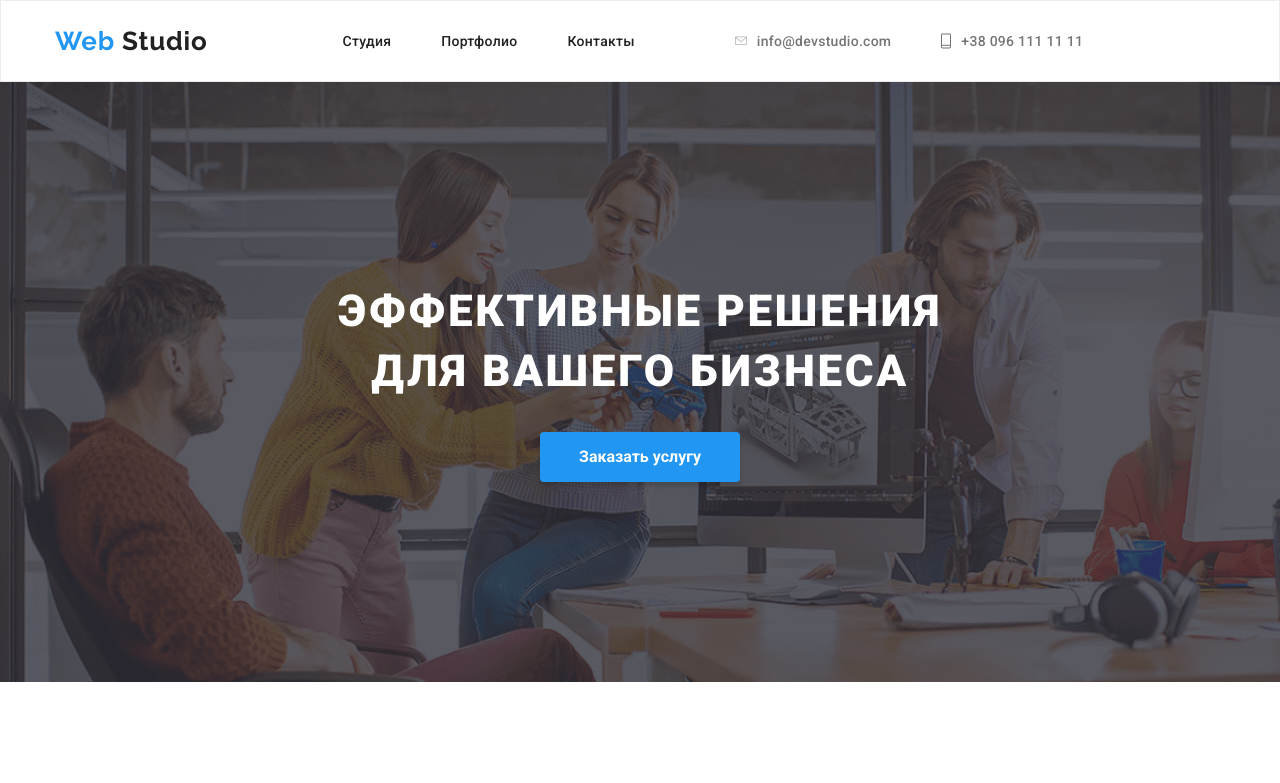
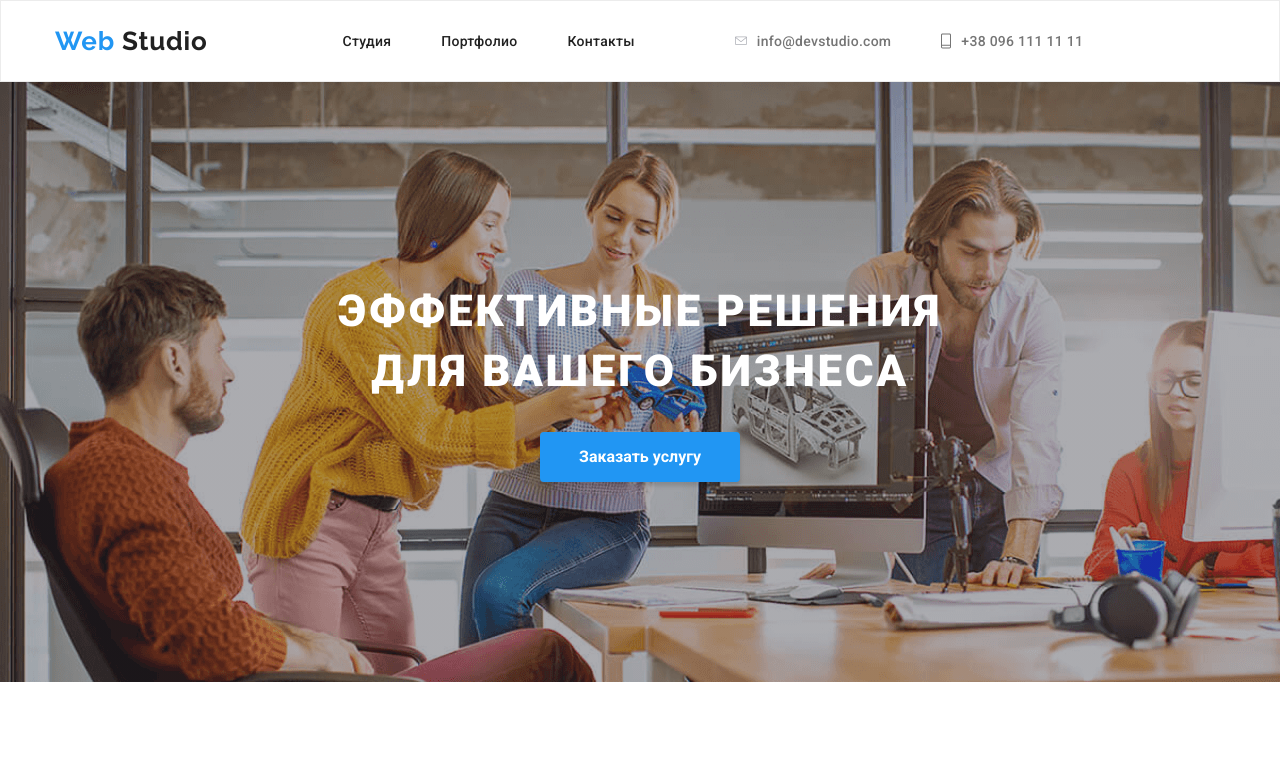
Before and after one commit to ljubik/goit-markup-hw-04, a plain HTML site: page index.html in a window 1280 px wide. Shown: the top 783 px of the page. Drawn offline with Linux system fonts and the light colour scheme.

Commit message:
change bgc hero

```diff
--- a/css/style.css
+++ b/css/style.css
@@ -169,7 +169,7 @@ header {
 .hero {
 	padding-bottom: 200px;
 	padding-top: 200px;
-	background-image: linear-gradient(rgba(47, 48, 58, 0.8), rgba(47, 48, 58, 0.8)), url(../images/Header_img_opt.png);
+	background-image: linear-gradient(rgba(47, 48, 58, 0.4), rgba(47, 48, 58, 0.4)), url(../images/Header_img_opt.png);
 	max-width: 1600px;
 	display: flex;
 	flex-wrap: wrap;
```
